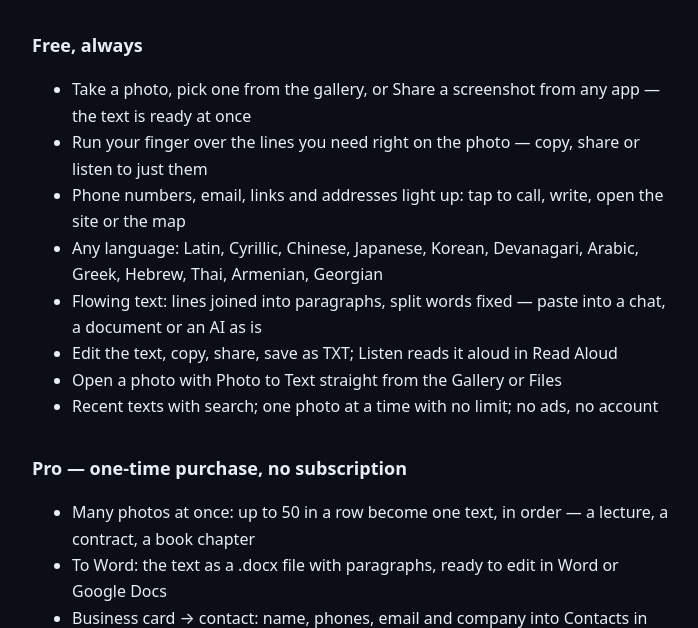
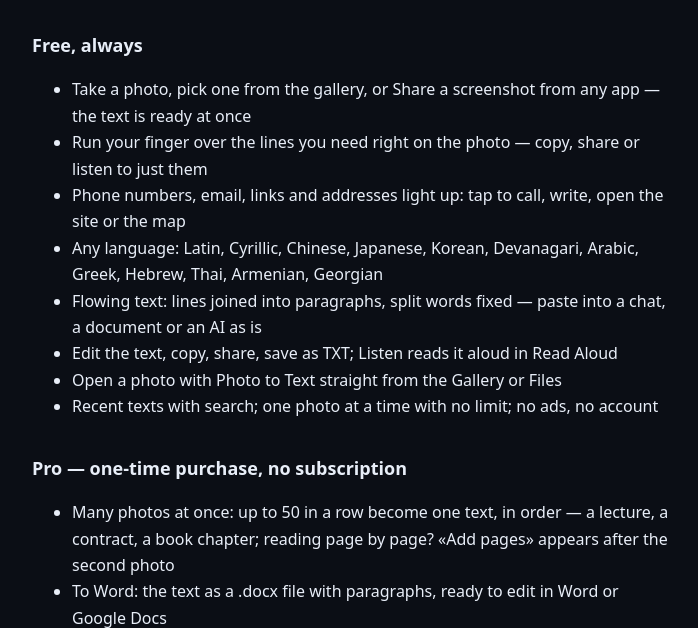
Before and after one commit to nickarstrong/lokio-apps, a plain HTML site: page phototext/index.html in a window 1280 px wide. Shown: the part 179-807 px from the top of the page, without its empty margins (288-986 px from the left). Drawn offline with Linux system fonts and the light colour scheme.

Commit message:
Photo to Text 1.0.0: Pro and next steps

```diff
--- a/phototext/index.html
+++ b/phototext/index.html
@@ -28,7 +28,7 @@
 
 <h2>Pro &mdash; one-time purchase, no subscription</h2>
 <ul>
-  <li>Many photos at once: up to 50 in a row become one text, in order &mdash; a lecture, a contract, a book chapter</li>
+  <li>Many photos at once: up to 50 in a row become one text, in order &mdash; a lecture, a contract, a book chapter; reading page by page? &laquo;Add pages&raquo; appears after the second photo</li>
   <li>To Word: the text as a .docx file with paragraphs, ready to edit in Word or Google Docs</li>
   <li>Business card &rarr; contact: name, phones, email and company into Contacts in one tap</li>
   <li>And more: a batch as one ZIP with a TXT for every photo</li>
```
